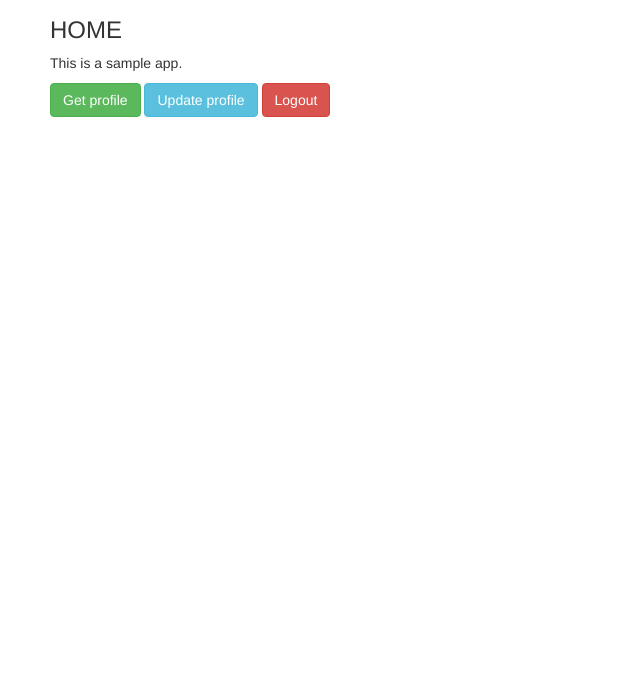
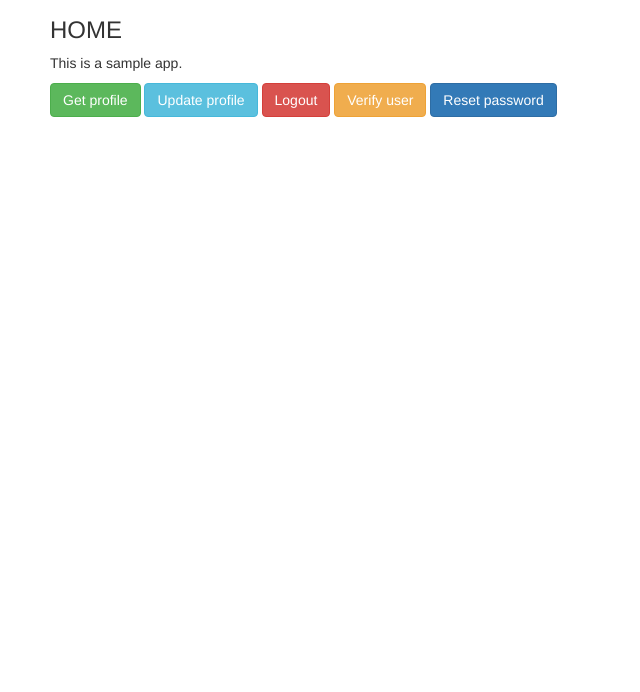
Before and after one commit to ZachyDev/Firebase-authetication-and-cloud-storage, a plain HTML site: page index.html in a window 1280 px wide. Shown: the part 108-800 px from the top of the page, without its empty margins (20-660 px from the left). Drawn offline with nearby package versions, Linux system fonts and the light colour scheme.

Commit message:
sending verification emails,deleting current user & sending password reset links

```diff
--- a/index.html
+++ b/index.html
@@ -32,6 +32,8 @@
       <button class="btn btn-success" onclick="getUserProfile()">Get profile</button>
       <button class="btn btn-info" onclick="updateProfile()">Update profile</button>
       <button class="btn btn-danger" onclick="logout()">Logout</button>
+      <button class="btn btn-warning" onclick="verifyUser()">Verify user</button>
+      <button class="btn btn-primary" onclick="resetPass()">Reset password</button>
     </div>
 
     <div id="login" class="tab-pane fade">
--- a/js/login.js
+++ b/js/login.js
@@ -46,3 +46,25 @@ const updateProfile = () => {
         alert('user does not exist')
     }
 }
+
+// verify email
+const verifyUser = () => {
+    const user = firebase.auth().currentUser;
+
+    user.sendEmailVerification()
+        .then(() => {
+            alert(`Email sent to ${ user.email }`);
+        })
+        .catch(err => alert(err.message));
+}
+
+// reset password
+const resetPass = () => {
+    const user = firebase.auth().currentUser;
+
+    firebase.auth().sendPasswordResetEmail(user.email)
+        .then(() => {
+            alert(`Email sent to ${ user.email }`)
+        })
+        .catch(err => alert(err.message));
+}
```
Also changed, not shown: js/register.js (line endings or trailing spaces).
